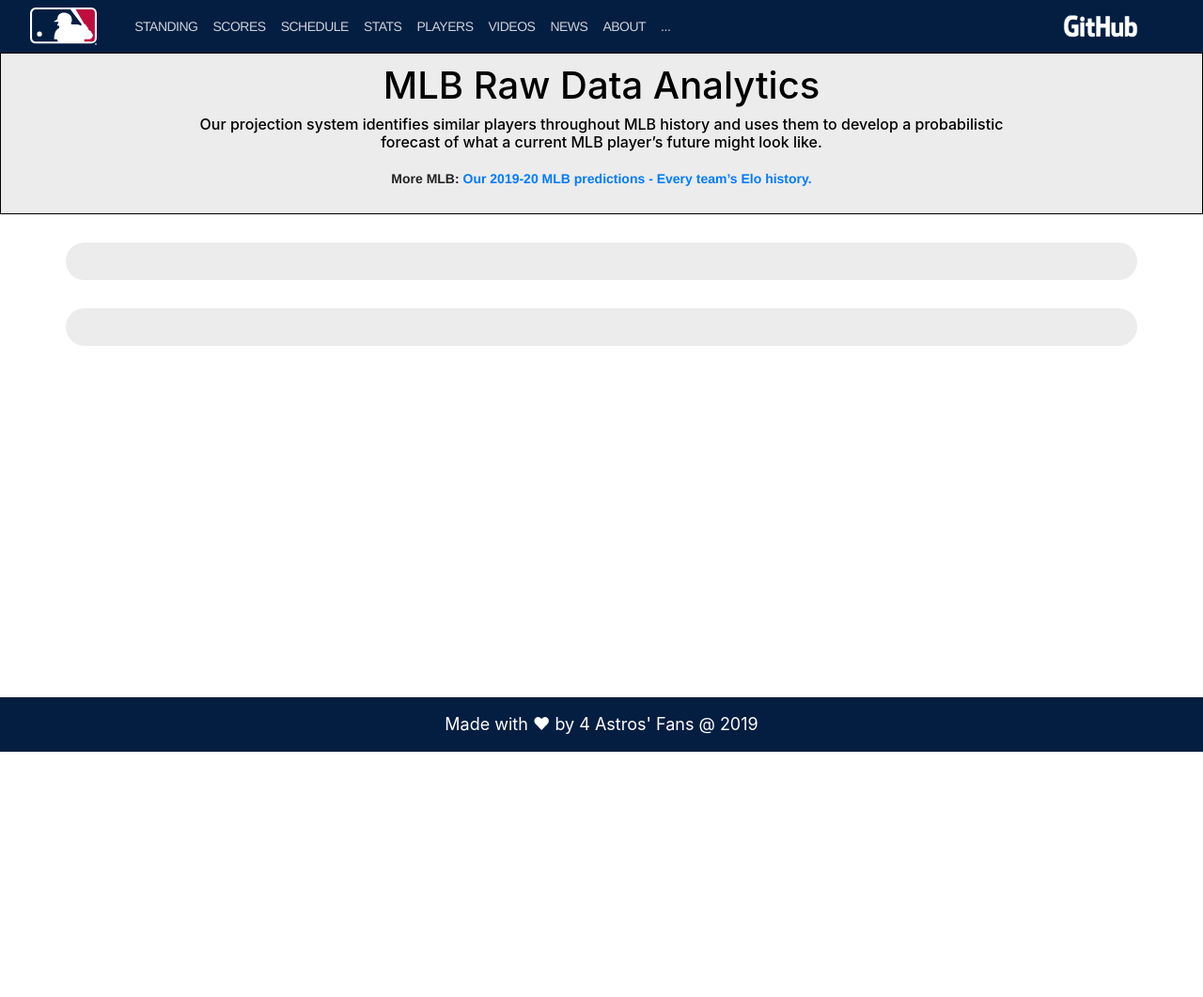
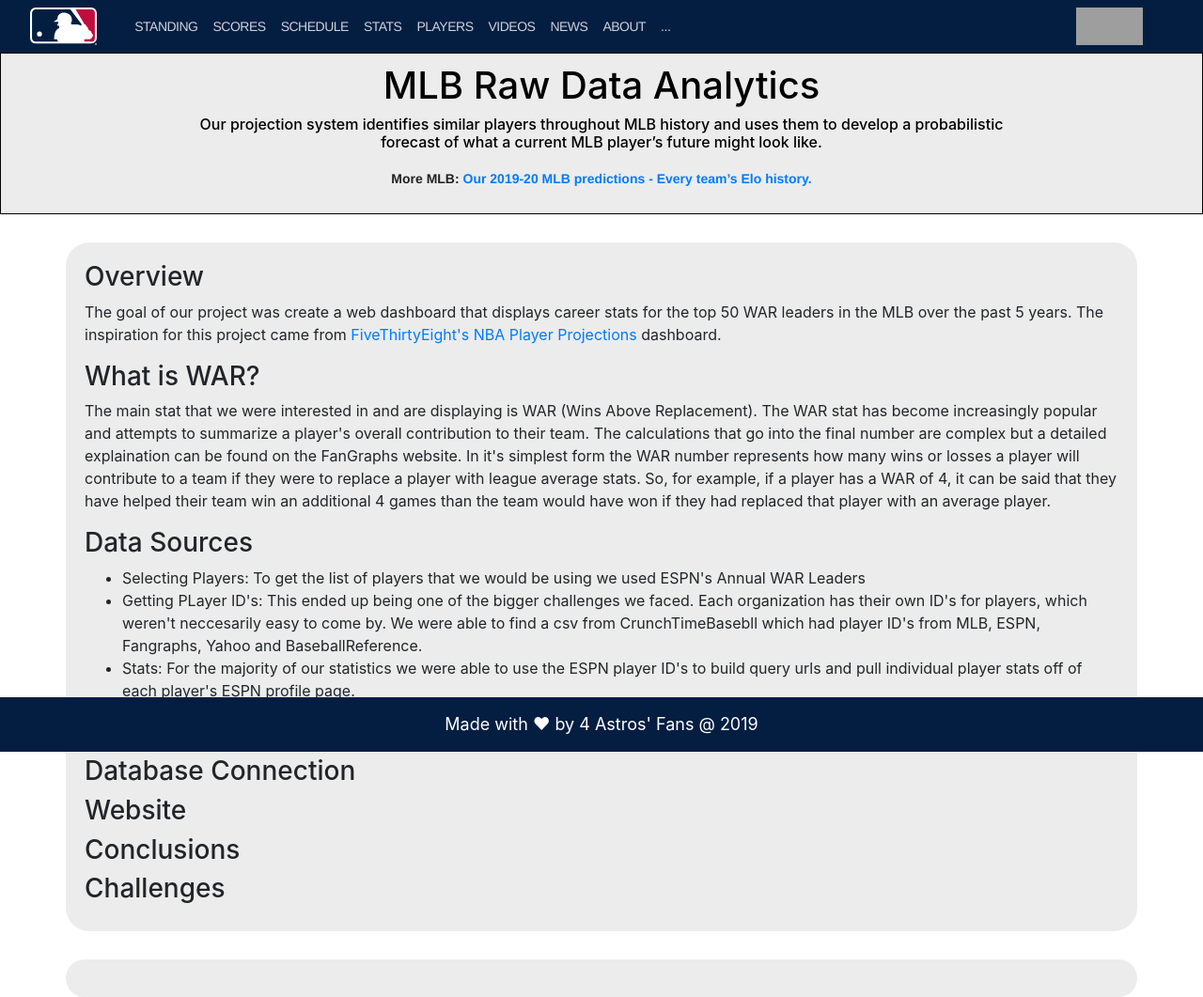
Before and after one commit to nickkeller21/MLB_Stats_viz, a Flask app: page /about in a window 1280 px wide. Shown: the whole page at 94% size. Before the commit the page ends 800 px from the top, so only its background shows below. Run offline with Flask 2, Linux system fonts and the light colour scheme; some libraries are stand-ins or nearby versions; grey boxes are pictures that could not be loaded.

Commit message:
final hopefully minus CSS

```diff
--- a/app.py
+++ b/app.py
@@ -70,4 +70,5 @@
 
 
 if __name__ == "__main__":
+    app.config['JSON_SORT_KEYS'] = False
     app.run(port=5001)
--- a/templates/about.html
+++ b/templates/about.html
@@ -9,7 +9,9 @@
   <link rel="stylesheet" href="https://maxcdn.bootstrapcdn.com/bootstrap/4.3.1/css/bootstrap.min.css">
   <link rel="stylesheet" href="../static/css/style.css  ">
   <script src="https://ajax.googleapis.com/ajax/libs/jquery/3.4.1/jquery.min.js"></script>
-  </head>
+  <script src="https://cdnjs.cloudflare.com/ajax/libs/popper.js/1.14.7/umd/popper.min.js"></script>
+  <script src="https://maxcdn.bootstrapcdn.com/bootstrap/4.3.1/js/bootstrap.min.js"></script>
+</head>
 <body>
 
 <!-- Header nav bar -->
@@ -49,7 +51,7 @@
       </li>
      </ul>
      <div>
-      <a href="https://github.com/johncsoltis/project2" target="_blank"><img src="../static/assets/images/guthub_white.png" alt="Git-Hub"   style="width:90.19px;height:40px"></a>
+      <img src="../static/assets/images/GitHub-Mark/GitHub-Mark/PNG/GitHub-Mark-120px.png" alt="git-hub" style="width:71.19px;height:40px">
      </div>
   </div>
 
@@ -69,7 +71,32 @@
     <div class="container" style="margin-top:30px" id="color_page_background">
     <div class="row">
     <div class="col-sm" style="border-color: black">
+      <h3>Overview</h3>
+      <p>The goal of our project was create a web dashboard that displays career stats for the top 50 WAR leaders in the MLB over the past 5 years.
 
+        The inspiration for this project came from <a href = "https://projects.fivethirtyeight.com/2020-nba-player-projections/">FiveThirtyEight's NBA Player Projections</a> dashboard.
+      </p>
+      <h3>What is WAR?</h3>
+      <p>The main stat that we were interested in and are displaying is WAR (Wins Above Replacement).
+        The WAR stat has become increasingly popular and attempts to summarize a player's overall contribution to their team.
+        The calculations that go into the final number are complex but a detailed explaination can be found on the FanGraphs website.
+
+        In it's simplest form the WAR number represents how many wins or losses a player will contribute to a team if they were to replace a player with league average stats.
+        So, for example, if a player has a WAR of 4, it can be said that they have helped their team win an additional 4 games than the team would have won if they had
+        replaced that player with an average player.
+      </p>
+
+      <h3>Data Sources</h3>
+         <ul>
+           <li>Selecting Players: To get the list of players that we would be using we used ESPN's Annual WAR Leaders</li>
+           <li>Getting PLayer ID's: This ended up being one of the bigger challenges we faced. Each organization has their own ID's for players, which weren't neccesarily easy to come by. We were able to find a csv from CrunchTimeBasebll which had player ID's from MLB, ESPN, Fangraphs, Yahoo and BaseballReference.</li>
+           <li>Stats: For the majority of our statistics we were able to use the ESPN player ID's to build query urls and pull individual player stats off of each player's ESPN profile page.</li>
+         </ul>
+        <h3>Cleaning Data</h3>
+        <h3>Database Connection</h3>
+        <h3>Website</h3>
+        <h3>Conclusions</h3>
+        <h3>Challenges</h3>
      </div>
   </div>
 </div>
--- a/templates/index.html
+++ b/templates/index.html
@@ -107,7 +107,7 @@
   </div>
   <div class="col-sm-8">
           <h2>Wins Above Replacement</h2>
-            <h5>Title description</h5>
+            <h6>Wins Above Replacement (WAR) is an attempt by the sabermetric baseball community to summarize a player’s total contributions to their team in one statistic.</h6>
     <div class="mlb_analytics" id="player_war">
 
     </div>
```
Also changed, not shown: static/js/app2.js (+30 -37 lines).
